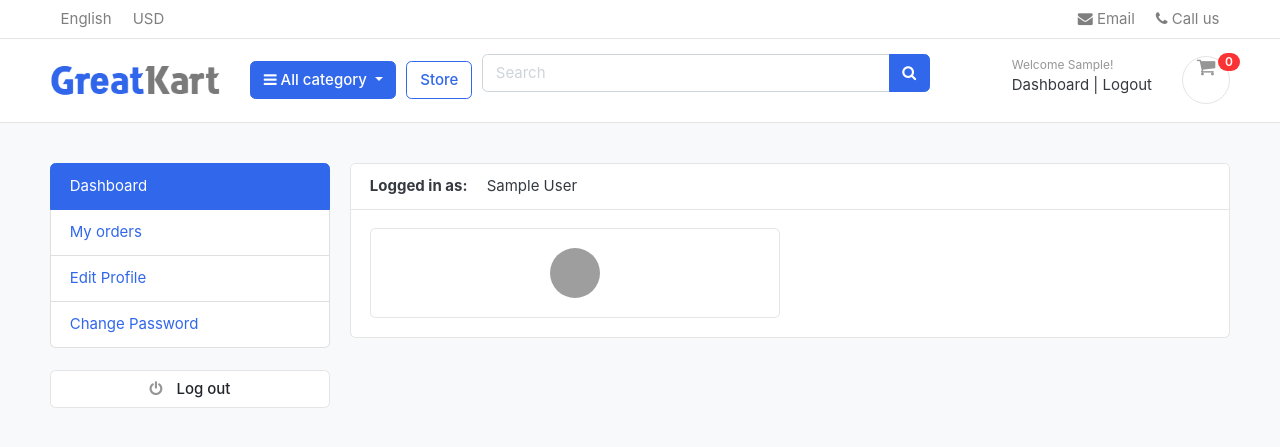
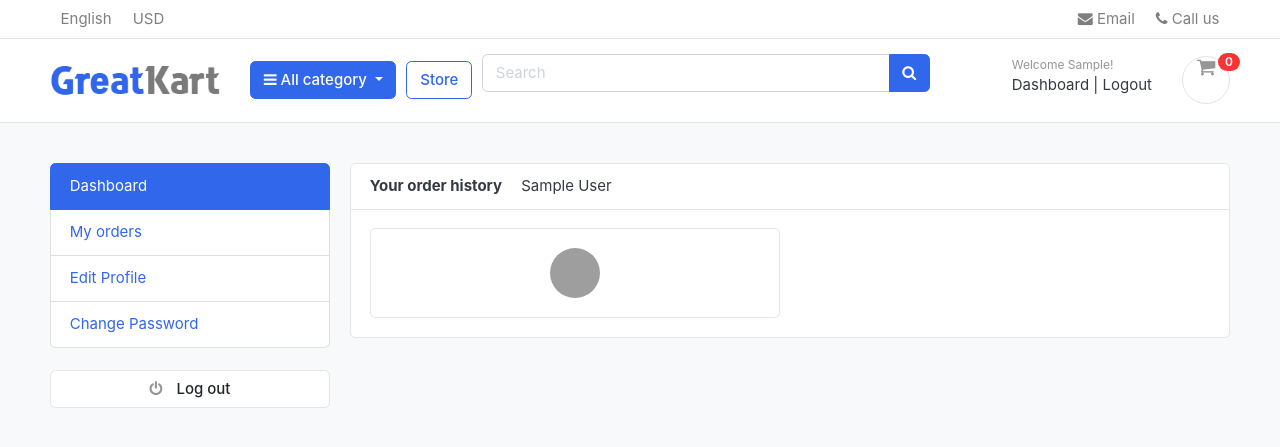
Before and after one commit to RobertoRP101/ecommerceOnline, a Django app: template templates/accounts/my_orders.html in a window 1280 px wide. Shown: the top 447 px of the page. Run offline with Django 5.2, Linux system fonts and the light colour scheme; the template is opened without the code that fills it, so the values that code supplies are empty; the visitor is signed in with stand-in values (Sample User, id 1); parts of the project's set-up code (start-up, migrations or seed data) failed here and were passed over; some libraries are stand-ins or nearby versions; some web fonts are replaced; grey boxes are pictures that could not be loaded.

Commit message:
label changed to your order history

```diff
--- a/templates/accounts/my_orders.html
+++ b/templates/accounts/my_orders.html
@@ -10,7 +10,7 @@
         <main class="col-md-9">
             <article class="card">
             <header class="card-header">
-                <strong class="d-inline-block mr-3">Logged in as: </strong>
+                <strong class="d-inline-block mr-3">Your order history</strong>
                 <span> {{user.full_name}} </span>
             </header>
             <div class="card-body">
```
